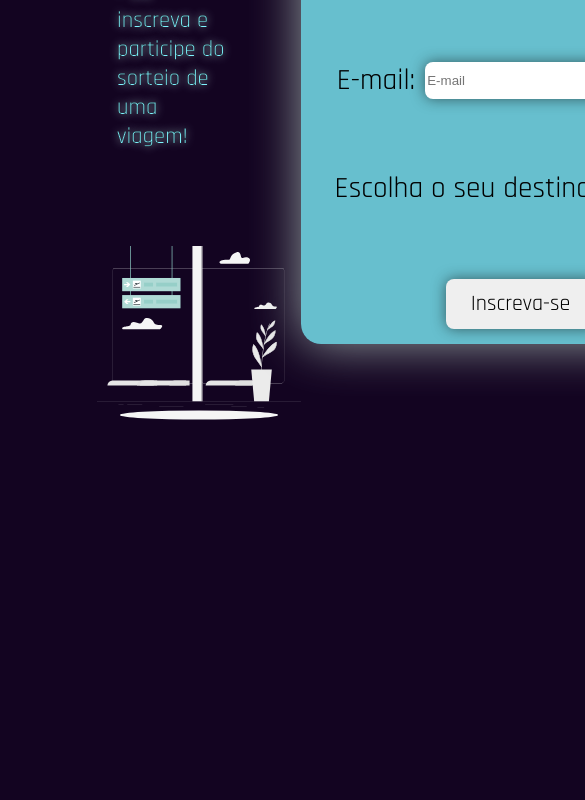
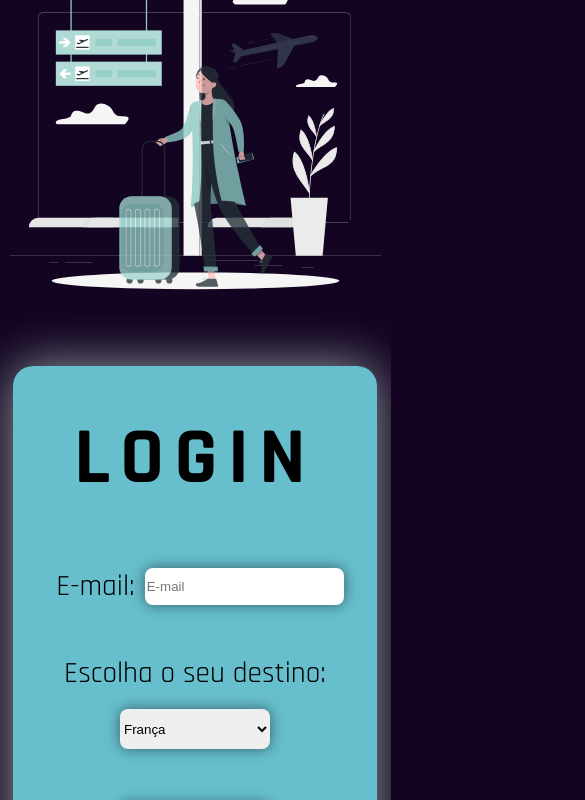
Before and after one commit to brunameger/HTMLandCSS, a plain HTML site: page form1/index.html in a window 390 px wide. Shown: the part 337-1137 px from the top of the page, 585 px wide, since content can reach past the window. Before the commit the page ends 844 px from the top, so only its background shows below. Drawn offline with Linux system fonts and the light colour scheme.

Commit message:
Update style.css

```diff
--- a/form1/style.css
+++ b/form1/style.css
@@ -3,6 +3,7 @@
 body{
     background-color: rgb(19, 4, 33);
     font-family: 'Rajdhani', sans-serif;
+    margin: 0 auto;
 }
 
 
@@ -25,7 +26,6 @@ body{
     font-size: 38pt;
 	-webkit-text-stroke: 2px #000000;
 	text-shadow: 0 0 9px #c9f3edde, 0 0 30px #00ffdda2;
-
 }
 
 
@@ -69,7 +69,6 @@ body{
     font-size: 40pt;
     margin-top: 5vh;
     letter-spacing: 9px;
-
 }
 
 .email {
@@ -89,7 +88,6 @@ body{
     box-shadow: 0px 0px 14px #162525a1;
     outline: none;
     width: 285px;
-
 }
 
 .options {
@@ -115,7 +113,7 @@ body{
 
 }
 .card > button {
-    margin-top: 5vh;
+    margin: 20px;
     width: 150px;
     height: 50px;
     border-radius: 8px;
@@ -131,5 +129,162 @@ body{
     transition: 0.5s;
     color:aliceblue;
     opacity: 0.7;
+}
+
+@media only screen and (max-width: 1000px){
+
+    .parte1{
+        width: 50vw;
+        margin: 0;
+    }
+
+    .parte1 > h1{
+        padding: 0px 70px;
+        margin-top: 10vh;
+        font-size: 30pt;
+        -webkit-text-stroke: 1px #000000;
+    }
+
+
+
+    .parte1 > p{
+        padding: 10px 70px;
+        margin-bottom: 10vh;
+        font-size: 15pt;
+    }
+
+    .parte1 > img{
+        max-width: 500px;
+        width: 45vw;
+    }
+
+    .parte2{
+        margin-right: 0.6vw;
+        width: 50vw;
+    }
+
+    .card{
+        width: 40vw;
+        height: 80%;
+        margin-top: 10vh;
+    }
+
+    .email > input{
+        width: 25vw;
+    }
+
+    .options {
+        display: flex;
+        justify-content: center;
+        align-items: center;
+        margin-top: 7vh;
+        flex-direction: column;
+    }
+
+    .options > select{
+        width: 140px;
+        height: 40px;
+        border-radius: 8px;
+        border: 0px;
+        margin-top: 0px;
+    }
+    .card > button {
+        margin-top: 50px;
+        margin-bottom: 20px;
+    }
+}
+
+@media only screen and (max-width: 700px){
+
+    .main{
+        display: flex;
+        flex-direction: column;
+    }
+
+    .parte1{
+        width: 100vw;
+    }
+
+    .parte1 > h1{
+        margin-top: 7vh;
+        font-size: 38pt;
+        text-align: center;
+        padding: 0 10px;
+    }
+
+
+
+    .parte1 > p{
+        text-align: center;
+        padding: 0 auto;
+        margin: 0 auto;
+        margin-bottom: 5vh;
+        font-size: 17pt;
+    }
+
+    .parte1 > img{
+        width: 95vw;
+        max-width: 95vw;
+        margin: 0;
+        justify-content: center;
+        padding: 0 10px;
+    }
+
+
+    .parte2{
+        width: 100vw;
+        margin: 0 auto;
+        display: flex;
+        justify-content: center;
+    }
+
+    .card{
+        width: 83vw;
+        height: 60%;
+        margin-top: 2vh;
+    }
+
+    .card > h1 {
+        font-size: 60pt;
+        margin-top: 5vh;
+        letter-spacing: 10px;
+    }
+
+    .email {
+        margin-top: 0.5vh;
+    }
+
+    .email > label{
+        font-size: 22pt;
+    }
+
+    .email > input{
+        width: 50vw;
+    }
+
+    .options {
+        margin-top: 3vh;
+    }
+
+    .options > p {
+        font-size: 22pt;
+        padding: 0;
+        margin-top: 3vh;
+        margin-bottom: 2vh;
+    }
+
+
+    .options > select{
+        width: 150px;
+        margin-top: 0;
+        margin-bottom: 4vh;
+        box-shadow: 0px 0px 14px #162525a1;
+        align-items: center;
+        outline: none;
+    }
+
+    .card > button {
+        margin: 20px;
+    }
 
 }
```
